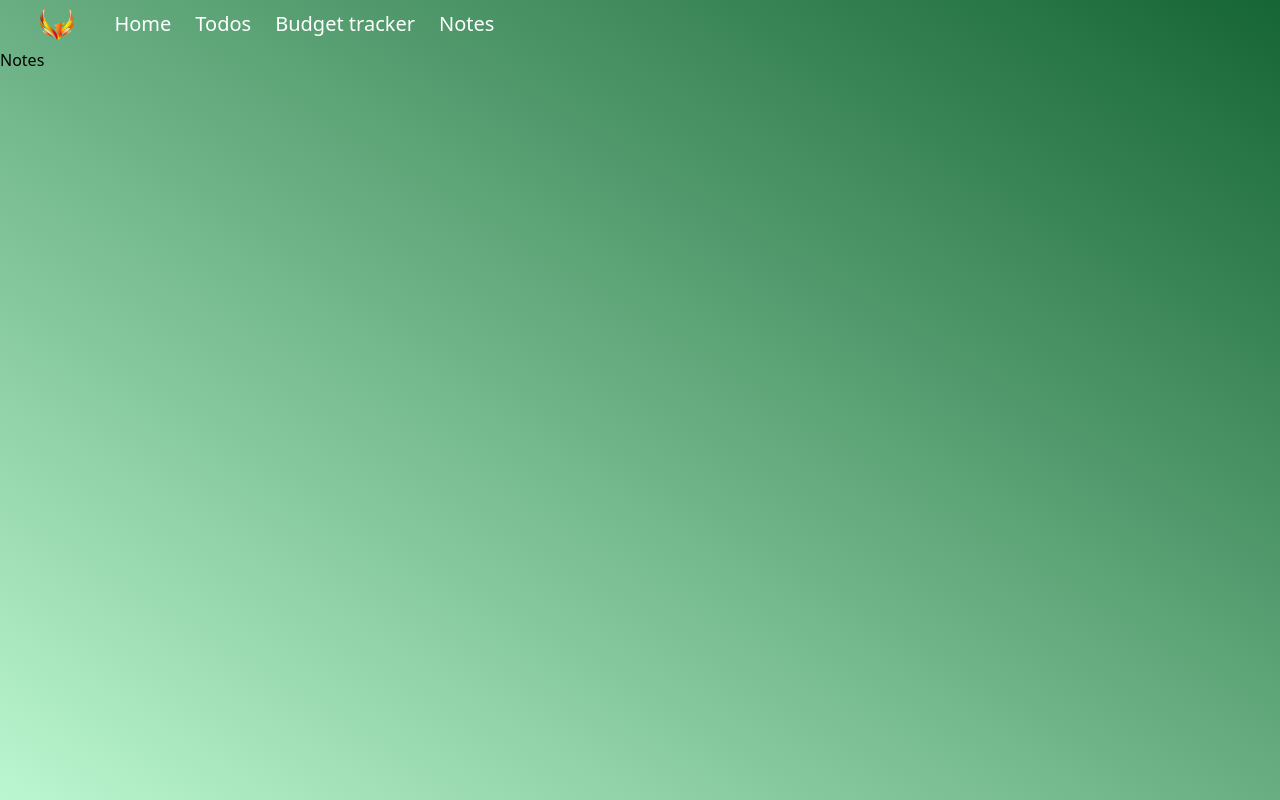
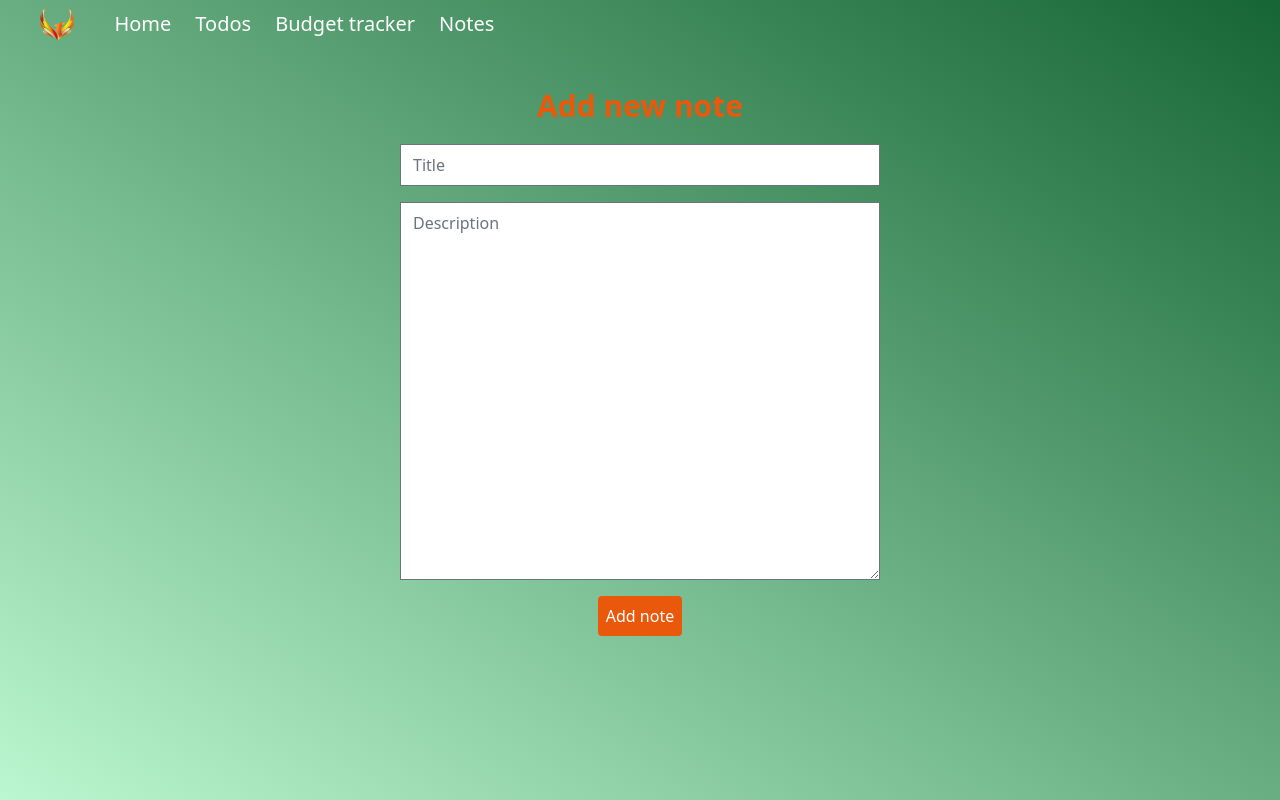
Before and after one commit to EidHachem/Todo-list-TypeScript, a React (Create React App) app: page /notes in a window 1280 px wide. Built offline with nearby package versions, Linux system fonts and the light colour scheme.

Commit message:
Add form to add new notes

```diff
--- /dev/null
+++ b/src/components/Notes/AddNewNote.tsx
@@ -0,0 +1,26 @@
+import React, { useRef } from 'react';
+
+const AddNewNote: React.FC<{ createNote: (title: string, content: string) => void }> = (props) => {
+  const titleRef = useRef<HTMLInputElement>(null);
+  const contentRef = useRef<HTMLTextAreaElement>(null);
+  const submitHandler = (e: React.FormEvent<HTMLFormElement>) => {
+    e.preventDefault();
+    const enteredTitle = titleRef.current!.value;
+    const enteredContent = contentRef.current!.value;
+    props.createNote(enteredTitle, enteredContent);
+  };
+  return (
+    <div className="mx-auto max-w-[50%]">
+      <h1 className="text-orange-600 text-3xl font-bold text-center py-5 mt-5">Add new note</h1>
+      <form className="flex flex-col items-center gap-4" onSubmit={submitHandler}>
+        <input type="text" placeholder="Title" className="w-[30em]" ref={titleRef} />
+        <textarea placeholder="Description" rows={15} className="w-[30em]" ref={contentRef} />
+        <button type="submit" className="bg-orange-600 text-white p-2 rounded">
+          Add note
+        </button>
+      </form>
+    </div>
+  );
+};
+
+export default AddNewNote;
--- a/src/components/Notes/Notes.tsx
+++ b/src/components/Notes/Notes.tsx
@@ -1,7 +1,22 @@
 import React from 'react';
+import AddNewNote from './AddNewNote';
+import Note from './Note';
+import { v4 as uuidv4 } from 'uuid';
 
-const Notes = () => {
-  return <div>Notes</div>;
+const Notes: React.FC = () => {
+  const createNoteHandler = (title: string, content: string) => {
+    if (title.trim().length !== 0 && content.trim().length !== 0) {
+      const id = uuidv4();
+      const note = new Note(id, title, content);
+      console.log(note);
+      console.log(note.createdAt);
+    }
+  };
+  return (
+    <div>
+      <AddNewNote createNote={createNoteHandler} />
+    </div>
+  );
 };
 
 export default Notes;
```
